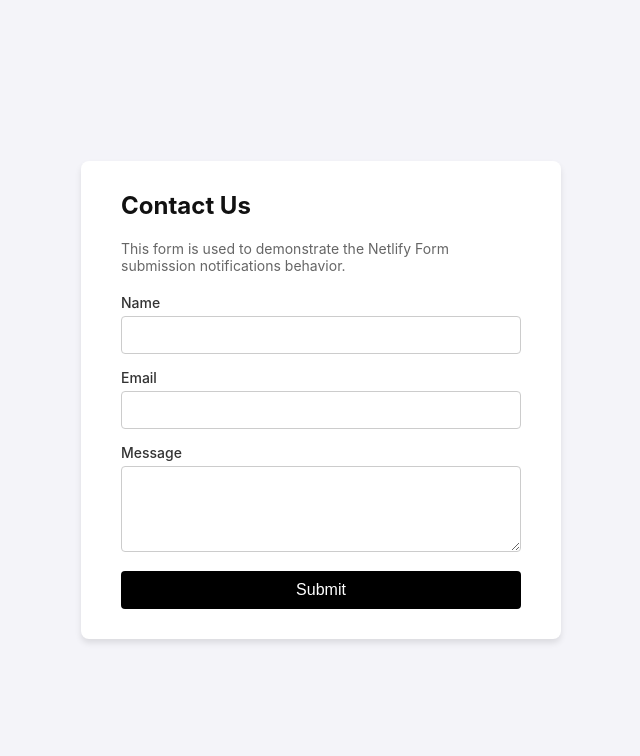
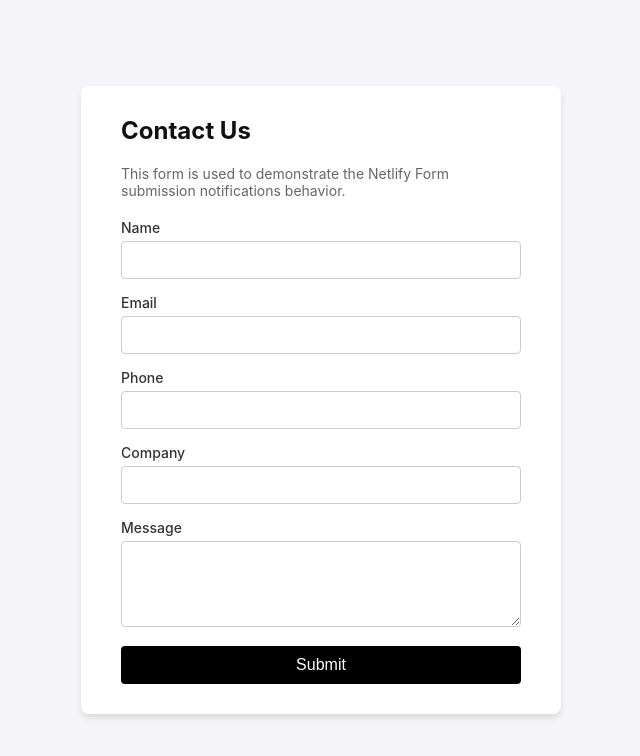
Before and after one commit to huanvohackerone/PoC-Netlify, a plain HTML site: page index.html in a window 1280 px wide. Shown: the whole page, without its empty margins (319-959 px from the left). Drawn offline with Linux system fonts and the light colour scheme.

Commit message:
Add files via upload

```diff
--- a/index.html
+++ b/index.html
@@ -23,6 +23,16 @@
             </div>
 
             <div class="form-group">
+                <label for="phone">Phone</label>
+                <input type="tel" id="phone" name="phone">
+            </div>
+
+            <div class="form-group">
+                <label for="company">Company</label>
+                <input type="text" id="company" name="company">
+            </div>
+
+            <div class="form-group">
                 <label for="message">Message</label>
                 <textarea id="message" name="message" rows="4" required></textarea>
             </div>
--- a/style.css
+++ b/style.css
@@ -43,6 +43,7 @@ label {
 
 input[type="text"],
 input[type="email"],
+input[type="tel"],
 textarea {
     width: 100%;
     padding: 10px;
```
